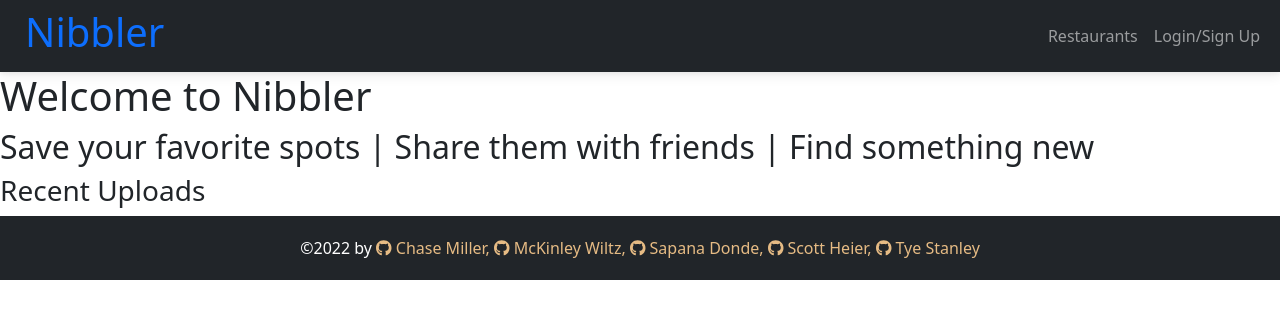
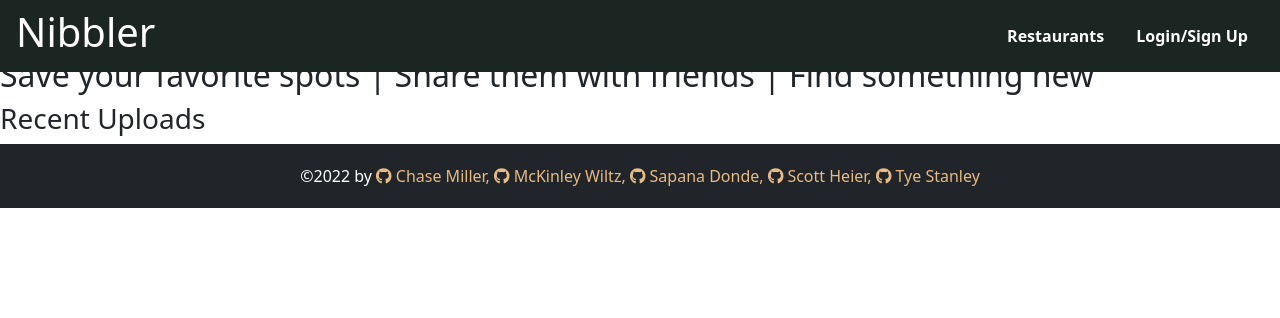
Before and after one commit to TyeStanley/nibbler, a React (Create React App) app in the folder client/: page / in a window 1280 px wide. Shown: the top 318 px of the page. Built offline with nearby package versions, Linux system fonts and the light colour scheme; no server answers.

Commit message:
updated navbar and login/signup modal

```diff
--- a/client/src/components/LoginForm/index.js
+++ b/client/src/components/LoginForm/index.js
@@ -1,11 +1,10 @@
-
 import React, { useState } from 'react';
 import { Form, Button, Alert } from 'react-bootstrap';
 import Auth from '../../utils/auth';
 import { useMutation } from '@apollo/client';
 import { LOGIN_USER } from '../../utils/mutations';
 
-const LoginForm = () => {
+export default function LoginForm() {
   const [userFormData, setUserFormData] = useState({ email: '', password: '' });
   const [validated] = useState(false);
   const [showAlert, setShowAlert] = useState(false);
@@ -24,7 +23,6 @@ const LoginForm = () => {
     if (form.checkValidity() === false) {
       event.preventDefault();
       event.stopPropagation();
-
     }
 
     try {
@@ -79,12 +77,12 @@ const LoginForm = () => {
         <Button
           disabled={!(userFormData.email && userFormData.password)}
           type='submit'
-          variant='success'>
+          variant='success'
+          className="LoginForm__button"
+        >
           Submit
         </Button>
       </Form>
     </>
   );
 };
-
-export default LoginForm;
--- a/client/src/components/Navbar/index.js
+++ b/client/src/components/Navbar/index.js
@@ -1,79 +1,114 @@
-import React, { useState } from 'react';
+import './navbar.css';
 import { Link } from 'react-router-dom';
-import { Navbar, Nav, Container, Modal, Tab } from 'react-bootstrap';
-import SignUpForm from '../SignUpForm';
-import LoginForm from '../LoginForm';
+// Components
+import SignupModal from '../SignupModal';
+// Utils and React Hooks
+import { useState } from 'react';
 import Auth from '../../utils/auth';
 
-const AppNavbar = () => {
+export default function AppNavbar() {
   // set modal display state
   const [showModal, setShowModal] = useState(false);
 
   return (
     <>
-        <Navbar bg='dark' variant='dark' expand='lg'>
-          <Container fluid>
-          <Link  style={{paddingLeft: 13, textDecoration: 'none'}}   to="/">
-            <h1 id='nav-header'>Nibbler</h1>
-          </Link>
-            <Navbar.Toggle aria-controls='navbar' />
-            <Navbar.Collapse id='navbar'>
-              <Nav className='ms-auto'>
-                <Nav.Link as={Link} to='/restaurants'>
-                  Restaurants
-                </Nav.Link>
-                {/* if user is logged in show saved books and logout */}
-                {Auth.loggedIn() ? (
+    <nav className="nav nav-top">
+      <h1 className="nav__logo">
+        <Link to="/">Nibbler</Link>
+      </h1>
+      <ul className="nav__list">
+        <li><Link to='/restaurants'>Restaurants</Link></li>
+        {
+          Auth.loggedIn()
+          ? (
             <>
-                    <Nav.Link as={Link} to='/profile'>
-                      My Profile
-                    </Nav.Link>
-                    {/* <Nav.Link as={Link} to=''>
-                      Profiles
-                    </Nav.Link> */}
-                    <Nav.Link onClick={Auth.logout}>Logout</Nav.Link>
+              <li><Link to="/profile">My Profile</Link></li>
+              <li><Link to="#">Profiles</Link></li>
+              <li><Link onClick={Auth.logout}>Logout</Link></li>
             </>
           ) : (
-                  <Nav.Link onClick={() => setShowModal(true)}>Login/Sign Up</Nav.Link>
-                )}
-              </Nav>
-            </Navbar.Collapse>
-          </Container>
-        </Navbar>
+            <>
+              <li><Link onClick={() => setShowModal(true)}>Login/Sign Up</Link></li>
+            </>
+          )
+        }
+      </ul>
+    </nav>
     {/* set modal data up */}
-        <Modal
-          size='lg'
-          show={showModal}
-          onHide={() => setShowModal(false)}
-          aria-labelledby='signup-modal'>
-          {/* tab container to do either signup or login component */}
-          <Tab.Container defaultActiveKey='login'>
-            <Modal.Header closeButton>
-              <Modal.Title id='signup-modal'>
-                <Nav variant='pills'>
-                  <Nav.Item>
-                    <Nav.Link eventKey='login'>Login</Nav.Link>
-                  </Nav.Item>
-                  <Nav.Item>
-                    <Nav.Link eventKey='signup'>Sign Up</Nav.Link>
-                  </Nav.Item>
-                </Nav>
-              </Modal.Title>
-            </Modal.Header>
-            <Modal.Body>
-              <Tab.Content>
-                <Tab.Pane eventKey='login'>
-                  <LoginForm handleModalClose={() => setShowModal(false)} />
-                </Tab.Pane>
-                <Tab.Pane eventKey='signup'>
-                  <SignUpForm handleModalClose={() => setShowModal(false)} />
-                </Tab.Pane>
-              </Tab.Content>
-            </Modal.Body>
-          </Tab.Container>
-        </Modal>
+    <SignupModal
+      showModal={showModal}
+      setShowModal={setShowModal}
+    />
     </>
   );
+
+  // if (false) {
+  // return (
+  //   <>
+  //     <Navbar bg='dark' variant='dark' expand='lg'>
+  //       <Container fluid>
+  //         <Link  style={{paddingLeft: 13, textDecoration: 'none'}}   to="/">
+  //           <h1 id='nav-header'>Nibbler</h1>
+  //         </Link>
+  //         <Navbar.Toggle aria-controls='navbar' />
+  //         <Navbar.Collapse id='navbar'>
+  //           <Nav className='ms-auto'>
+  //             <Nav.Link as={Link} to='/restaurants'>
+  //               Restaurants
+  //             </Nav.Link>
+  //             {/* if user is logged in show saved books and logout */}
+  //             {Auth.loggedIn()
+  //               ? (
+  //                 <>
+  //                   <Nav.Link as={Link} to='/profile'>
+  //                     My Profile
+  //                   </Nav.Link>
+  //                   {/* <Nav.Link as={Link} to=''>
+  //                     Profiles
+  //                   </Nav.Link> */}
+  //                   <Nav.Link onClick={Auth.logout}>Logout</Nav.Link>
+  //                 </>
+  //               ) : (
+  //                 <Nav.Link onClick={() => setShowModal(true)}>Login/Sign Up</Nav.Link>
+  //               )
+  //             }
+  //           </Nav>
+  //         </Navbar.Collapse>
+  //       </Container>
+  //     </Navbar>
+  //     {/* set modal data up */}
+  //     <Modal
+  //       size='lg'
+  //       show={showModal}
+  //       onHide={() => setShowModal(false)}
+  //       aria-labelledby='signup-modal'>
+  //       {/* tab container to do either signup or login component */}
+  //       <Tab.Container defaultActiveKey='login'>
+  //         <Modal.Header closeButton>
+  //           <Modal.Title id='signup-modal'>
+  //             <Nav variant='pills'>
+  //               <Nav.Item>
+  //                 <Nav.Link eventKey='login'>Login</Nav.Link>
+  //               </Nav.Item>
+  //               <Nav.Item>
+  //                 <Nav.Link eventKey='signup'>Sign Up</Nav.Link>
+  //               </Nav.Item>
+  //             </Nav>
+  //           </Modal.Title>
+  //         </Modal.Header>
+  //         <Modal.Body>
+  //           <Tab.Content>
+  //             <Tab.Pane eventKey='login'>
+  //               <LoginForm handleModalClose={() => setShowModal(false)} />
+  //             </Tab.Pane>
+  //             <Tab.Pane eventKey='signup'>
+  //               <SignUpForm handleModalClose={() => setShowModal(false)} />
+  //             </Tab.Pane>
+  //           </Tab.Content>
+  //         </Modal.Body>
+  //       </Tab.Container>
+  //     </Modal>
+  //   </>
+  // );
+  // }
 };
-
-  export default AppNavbar;
--- /dev/null
+++ b/client/src/components/Navbar/navbar.css
@@ -0,0 +1,59 @@
+.nav {
+  display: flex;
+  justify-content: space-between;
+  align-items: center;
+  background-color: #1B2522;
+  padding: .5rem 1rem;
+}
+
+.nav-top {
+  position: fixed;
+  top: 0;
+  left: 0;
+  right: 0;
+  z-index: 1;
+}
+
+.nav__logo {
+  padding-left: 1rem;
+}
+
+.nav__logo a {
+  text-decoration: none;
+  Color: white;
+}
+
+.nav__logo a:hover {
+  color: #E6bb84;
+}
+
+.nav__list {
+  list-style: none;
+  display: flex;
+  margin: 0;
+}
+
+.nav__list a {
+  text-decoration: none;
+  color: white;
+  font-weight: bold;
+  padding: .5rem 1rem;
+}
+
+.nav__list a:hover {
+  background-color: transparent;
+  color: #E6bb84;
+  font-weight: bold;
+}
+
+@media (min-width: 410px) {
+  .nav {
+    justify-content: center;
+  }
+}
+
+@media (min-width: 768px) {
+  .nav {
+    justify-content: space-between;
+  }
+}
--- a/client/src/components/SignUpForm/index.js
+++ b/client/src/components/SignUpForm/index.js
@@ -113,6 +113,7 @@ export default function SignupForm() {
           disabled={!(userFormData.username && userFormData.email && userFormData.password)}
           type='submit'
           variant='success'
+          className="SignUpForm__button"
         >
           Submit
         </Button>
--- /dev/null
+++ b/client/src/components/SignupModal/index.js
@@ -0,0 +1,42 @@
+import { Nav, Modal, Tab } from 'react-bootstrap';
+import './signupModal.css';
+// Components
+import SignUpForm from '../SignUpForm';
+import LoginForm from '../LoginForm';
+
+export default function SignupModal({showModal, setShowModal}) {
+
+  return (
+    <Modal
+      size='lg'
+      show={showModal}
+      onHide={() => setShowModal(false)}
+      aria-labelledby='signup-modal'>
+      {/* tab container to do either signup or login component */}
+      <Tab.Container defaultActiveKey='login'>
+        <Modal.Header className="modal__header" closeButton>
+          <Modal.Title className="modal__title" id='signup-modal'>
+            <Nav className="modal__buttons-wrapper" variant='pills'>
+              <Nav.Item>
+                <Nav.Link className="modal__button-login" eventKey='login'>Login</Nav.Link>
+              </Nav.Item>
+              <Nav.Item>
+                <Nav.Link className="modal__button-signup" eventKey='signup'>Sign Up</Nav.Link>
+              </Nav.Item>
+            </Nav>
+          </Modal.Title>
+        </Modal.Header>
+        <Modal.Body>
+          <Tab.Content>
+            <Tab.Pane eventKey='login'>
+              <LoginForm handleModalClose={() => setShowModal(false)} />
+            </Tab.Pane>
+            <Tab.Pane eventKey='signup'>
+              <SignUpForm handleModalClose={() => setShowModal(false)} />
+            </Tab.Pane>
+          </Tab.Content>
+        </Modal.Body>
+      </Tab.Container>
+    </Modal>
+  )
+}
--- /dev/null
+++ b/client/src/components/SignupModal/signupModal.css
@@ -0,0 +1,34 @@
+.modal__header {
+  background-color: #1B2522;
+}
+
+.modal__title {
+  background-color: white;
+  border-radius: 1rem;
+}
+
+.modal__buttons-wrapper {
+  margin: 2px;
+  padding: 2px;
+}
+
+.modal__button-signup,
+.modal__button-login {
+  color: white !important;
+  background-color: #444 !important;
+}
+
+.modal__button-signup:focus,
+.modal__button-login:focus {
+  color: black !important;
+  background-color: white !important;
+}
+
+.btn-close {
+  background-color: #888 !important;
+}
+
+.SignUpForm__button,
+.LoginForm__button {
+  margin-top: 1rem;
+}
--- a/client/src/pages/Home/index.js
+++ b/client/src/pages/Home/index.js
@@ -23,8 +23,8 @@ export default function Home() {
       <section>
         <div>
           <div><h1>Welcome to Nibbler</h1></div>
-            <h2>Save your favorite spots | Share them with friends | Find something new</h2>
-            </div>
+          <h2>Save your favorite spots | Share them with friends | Find something new</h2>
+        </div>
             <h3>Recent Uploads</h3>
       </section>
 
```
Also changed, not shown: client/src/components/RestaurantCard/index.js (+7 -6 lines), 1 other file (tests, documents, lock files or other folders). Lines whose indentation alone changed are shown as unchanged.
